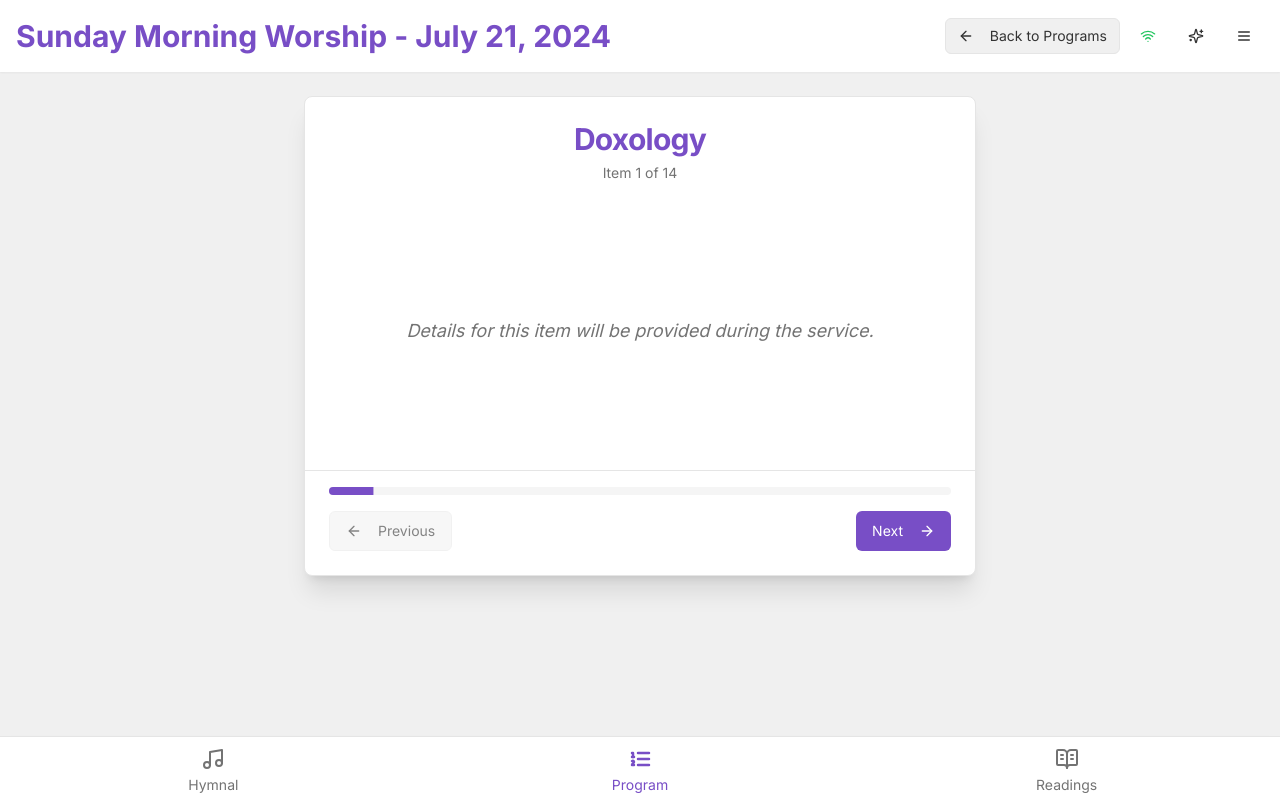
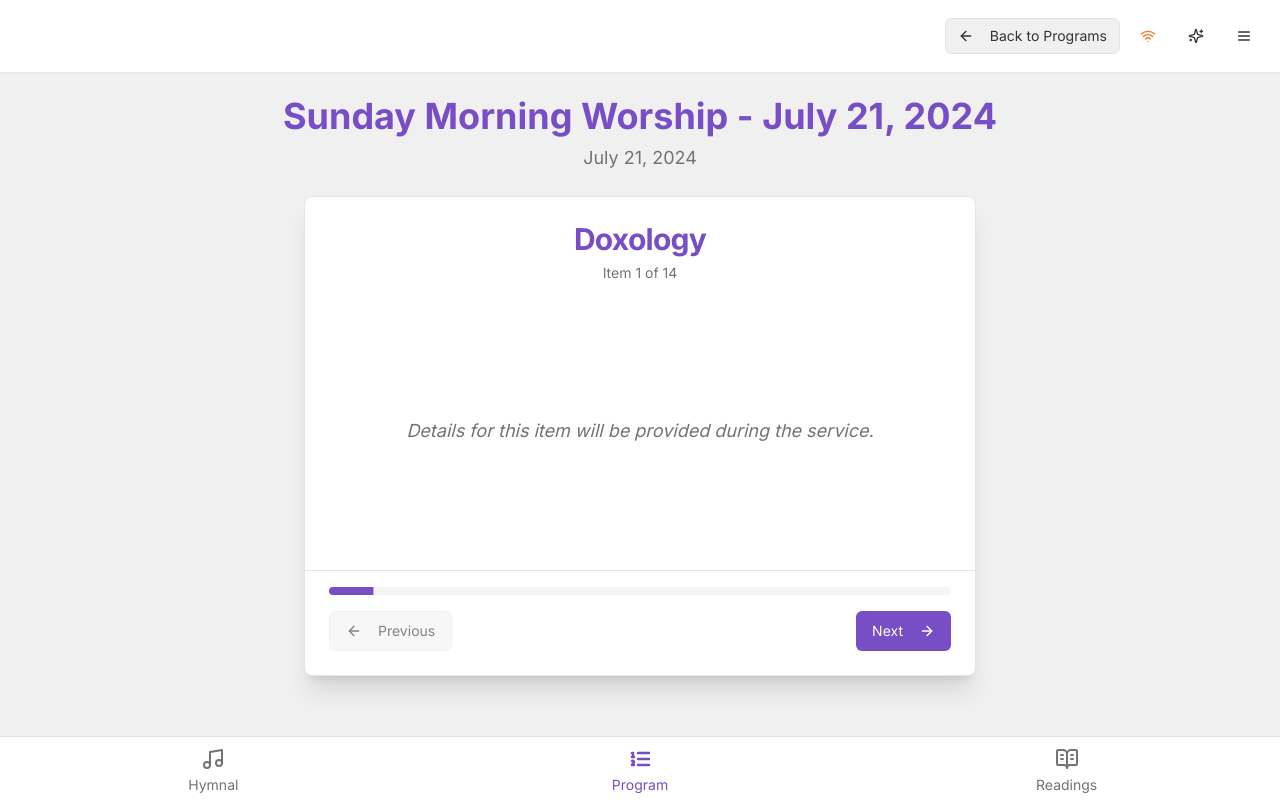
Before and after one commit to bongbongmarkios/offline-app, a Next.js app: page /program/30001 in a window 1280 px wide. Built offline with nearby package versions, Linux system fonts and the light colour scheme; what @genkit-ai/googleai, genkit would draw is missing.

Commit message:
Make the following changes:
,

Find this element:

  <AppHeader title="

```diff
--- a/src/app/(main)/program/[id]/page.tsx
+++ b/src/app/(main)/program/[id]/page.tsx
@@ -35,7 +35,7 @@ export default async function ProgramPage({ params }: ProgramPageProps) {
   return (
     <>
       <AppHeader
-        title={program.title}
+        title=""
         actions={
           <Button asChild variant="outline" size="sm">
             <Link href="/program">
@@ -45,6 +45,20 @@ export default async function ProgramPage({ params }: ProgramPageProps) {
         }
       />
       <div className="container mx-auto px-4 pb-8">
+        <div className="text-center my-4 md:my-6">
+          <h1 className="text-3xl md:text-4xl font-headline font-bold text-primary break-words">
+            {program.title}
+          </h1>
+          {program.date && (
+            <p className="text-md md:text-lg text-muted-foreground mt-2">
+              {new Date(program.date).toLocaleDateString(undefined, {
+                year: 'numeric',
+                month: 'long',
+                day: 'numeric',
+              })}
+            </p>
+          )}
+        </div>
         <ProgramPresenter program={program} />
       </div>
     </>
```
